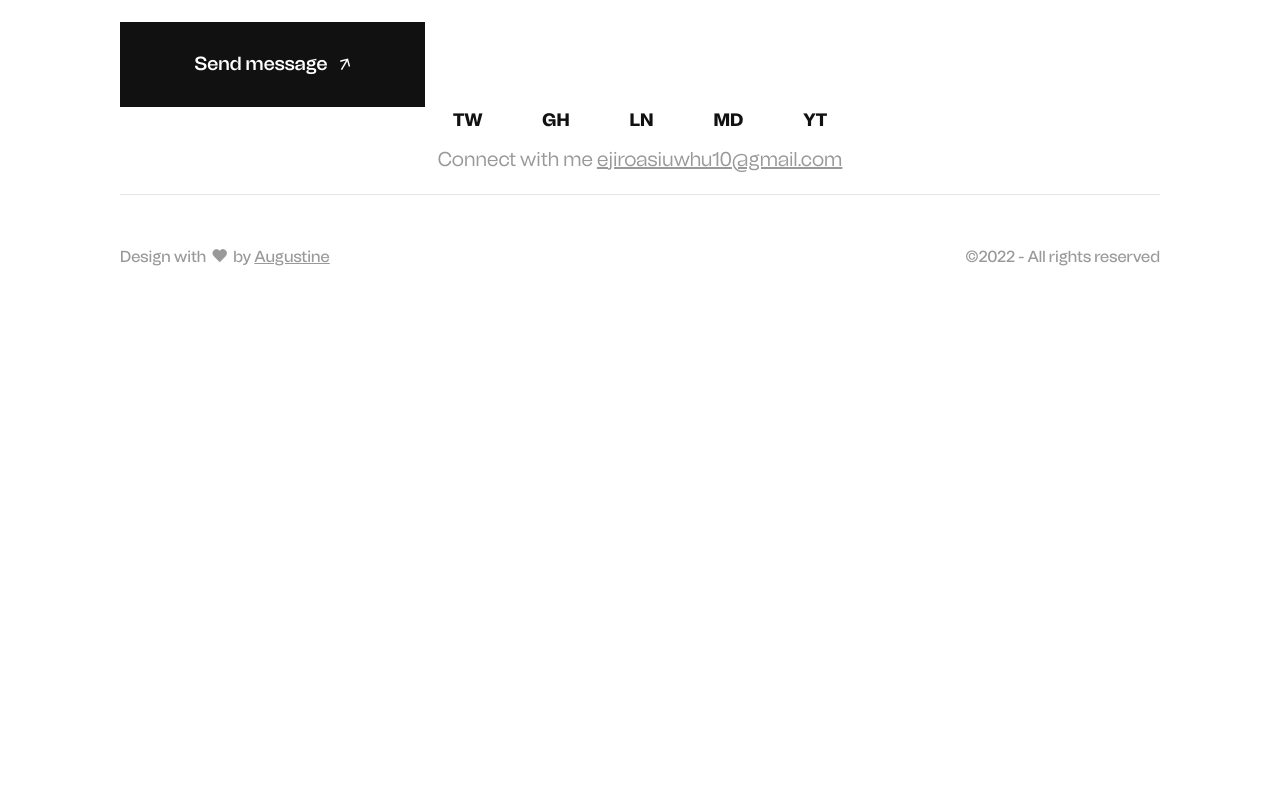
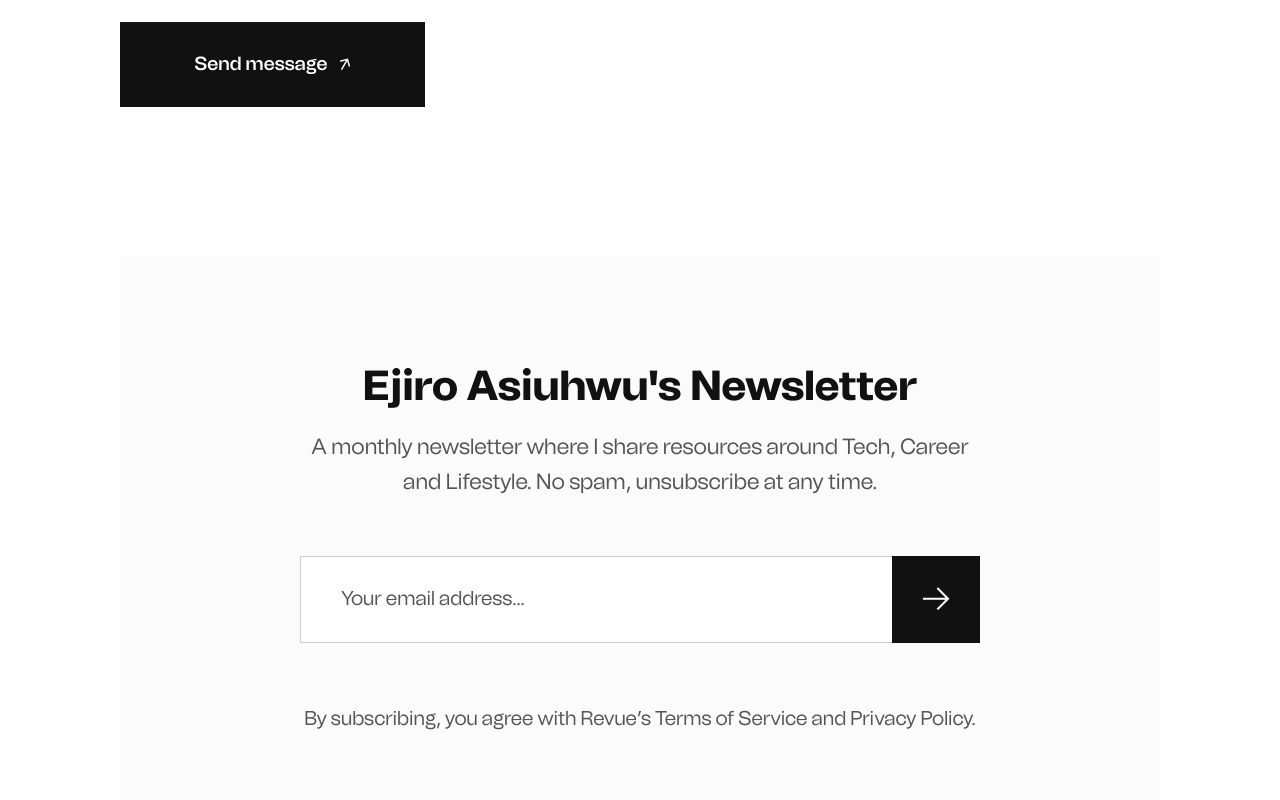
Before and after one commit to ejirocodes/portfolio-1, a Next.js app: page /contact in a window 1280 px wide. Shown: the part 920-1720 px from the top of the page. Before the commit the page ends 1289 px from the top, so only its background shows below. Built offline with nearby package versions, Linux system fonts and the light colour scheme.

Commit message:
add newsletter to contact

```diff
--- a/components/shared/Footer.tsx
+++ b/components/shared/Footer.tsx
@@ -18,9 +18,11 @@ export const Footer = () => {
           </li>
         ))}
       </ul>
-      <p className="pt-[10px] pb-[20px] text-center md:text-[20px] text-[10px]">
+      <p className="pt-[10px] pb-[20px] text-center md:text-[20px] text-[10px] text-gray4">
         Connect with me{" "}
-        <a href="mailto:ejiroasiuwhu10@gmail.com " className="underline">ejiroasiuwhu10@gmail.com</a>
+        <a href="mailto:ejiroasiuwhu10@gmail.com " className="underline">
+          ejiroasiuwhu10@gmail.com
+        </a>
       </p>
       <div className="border-t border-solid font-medium md:text-[16px] text-[8px] flex items-center justify-between md:pt-[50px]  pt-[10px]   ">
         <div>
@@ -29,7 +31,8 @@ export const Footer = () => {
             className="flex items-center"
           >
             Design with
-            <a className=" inline-flex md:w-[15px] w-[8px] mx-[6px] cursor-pointer"
+            <a
+              className=" inline-flex md:w-[15px] w-[8px] mx-[6px] cursor-pointer"
               href="https://www.linkedin.com/in/augustine-asiuwhu/"
               target="_blank"
               rel="noopener noreferrer"
@@ -42,7 +45,6 @@ export const Footer = () => {
               >
                 <path
                   className="hover:fill-red-500 hover:stroke-red-500 transition-all "
-
                   fillRule="evenodd"
                   clipRule="evenodd"
                   d="M13.086 0.52832C11.8928 0.52832 10.7503 1.01085 9.91833 1.86617L9.26551 2.53925L8.60638 1.86617C7.77445 1.01087 6.63199 0.52832 5.43882 0.52832C4.24565 0.52832 3.10319 1.01087 2.27126 1.86617C0.524165 3.66867 0.524165 6.53279 2.27126 8.33528L9.26551 15.4708L16.2535 8.33528C18.0005 6.53279 18.0005 3.66867 16.2535 1.86617C15.4215 1.01089 14.2791 0.52832 13.086 0.52832Z"
@@ -52,7 +54,6 @@ export const Footer = () => {
                   strokeLinecap="square"
                 />
               </svg>
-
             </a>
             <span>
               by{" "}
@@ -69,8 +70,6 @@ export const Footer = () => {
           </p>
         </div>
 
-
-
         <small className="md:text-[16px] text-[8px]">
           &copy;{new Date().getFullYear()} - All rights reserved
         </small>
--- a/pages/contact.tsx
+++ b/pages/contact.tsx
@@ -1,3 +1,5 @@
+import Newsletter from "../components/article/Newsletter";
+
 export default function Contact() {
   return (
     <section className="container-space">
@@ -80,6 +82,9 @@ export default function Contact() {
           ></textarea>
         </div>
       </form>
+      <div className="lg:mt-[150px] mt-[100px] lg:mb-[100px] mb-[100px]   ">
+        <Newsletter />
+      </div>
     </section>
   );
 }
```
Lines whose indentation alone changed are shown as unchanged.
